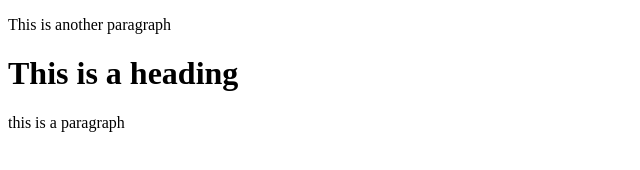
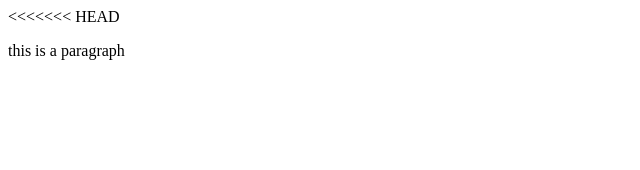
Before and after one commit to MelissaLlajaruna/learning-git, a plain HTML site: page index.html in a window 1280 px wide. Shown: the whole page, without its empty margins (0-640 px from the left). Drawn offline with Linux system fonts and the light colour scheme.

Commit message:
add some html

```diff
--- a/index.html
+++ b/index.html
@@ -1,13 +1,10 @@
+<<<<<<< HEAD
 <!DOCTYPE html>
 <html>
 <head>
 <title>Page Title</title>
 </head>
 <body>
-
-    <p>This is another paragraph</p>
-  <h1> This is a heading</h1>
   <p> this is a paragraph</p>
-
 </body>
 </html>
```
Also changed, not shown: 4 other files.
